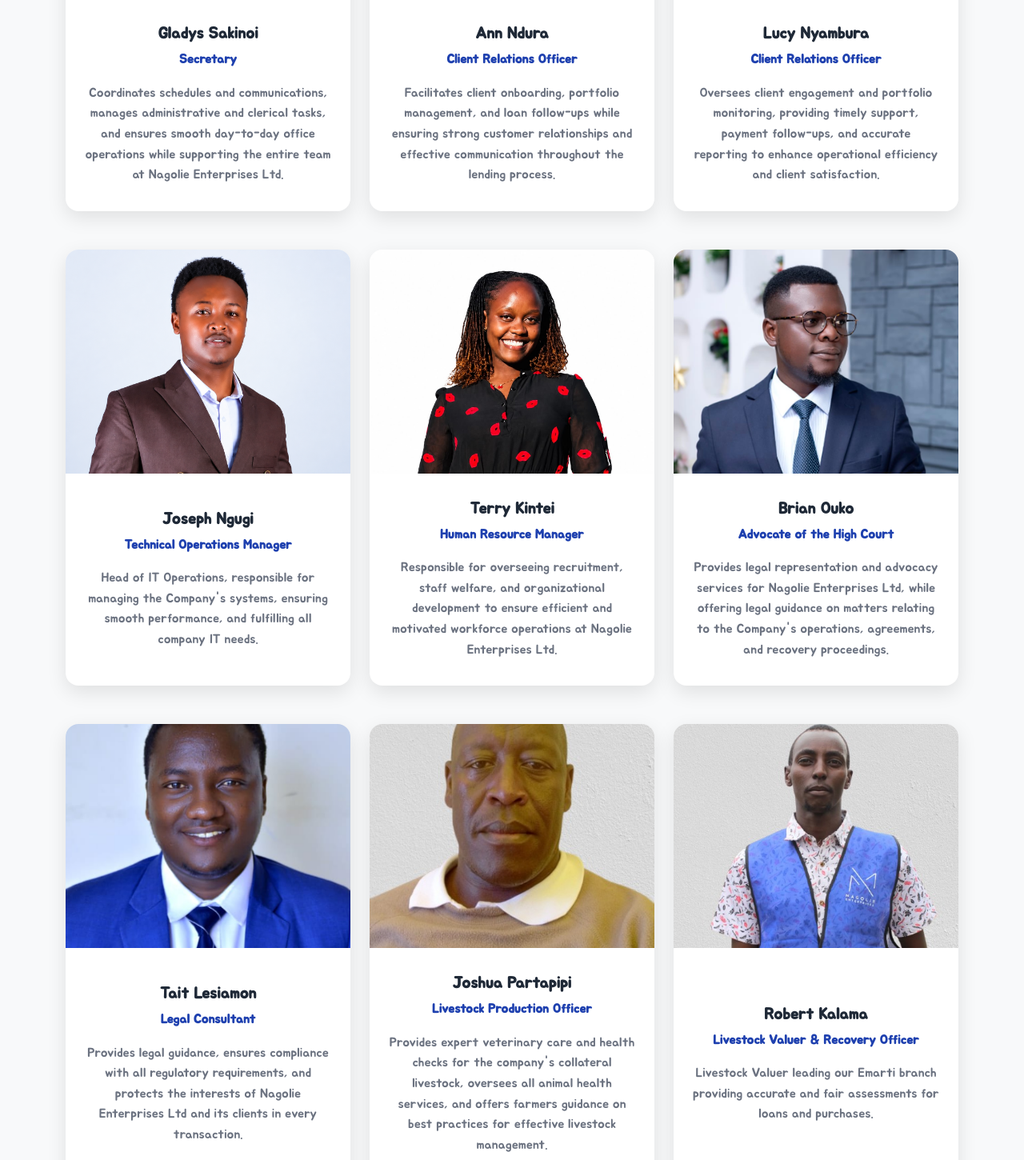
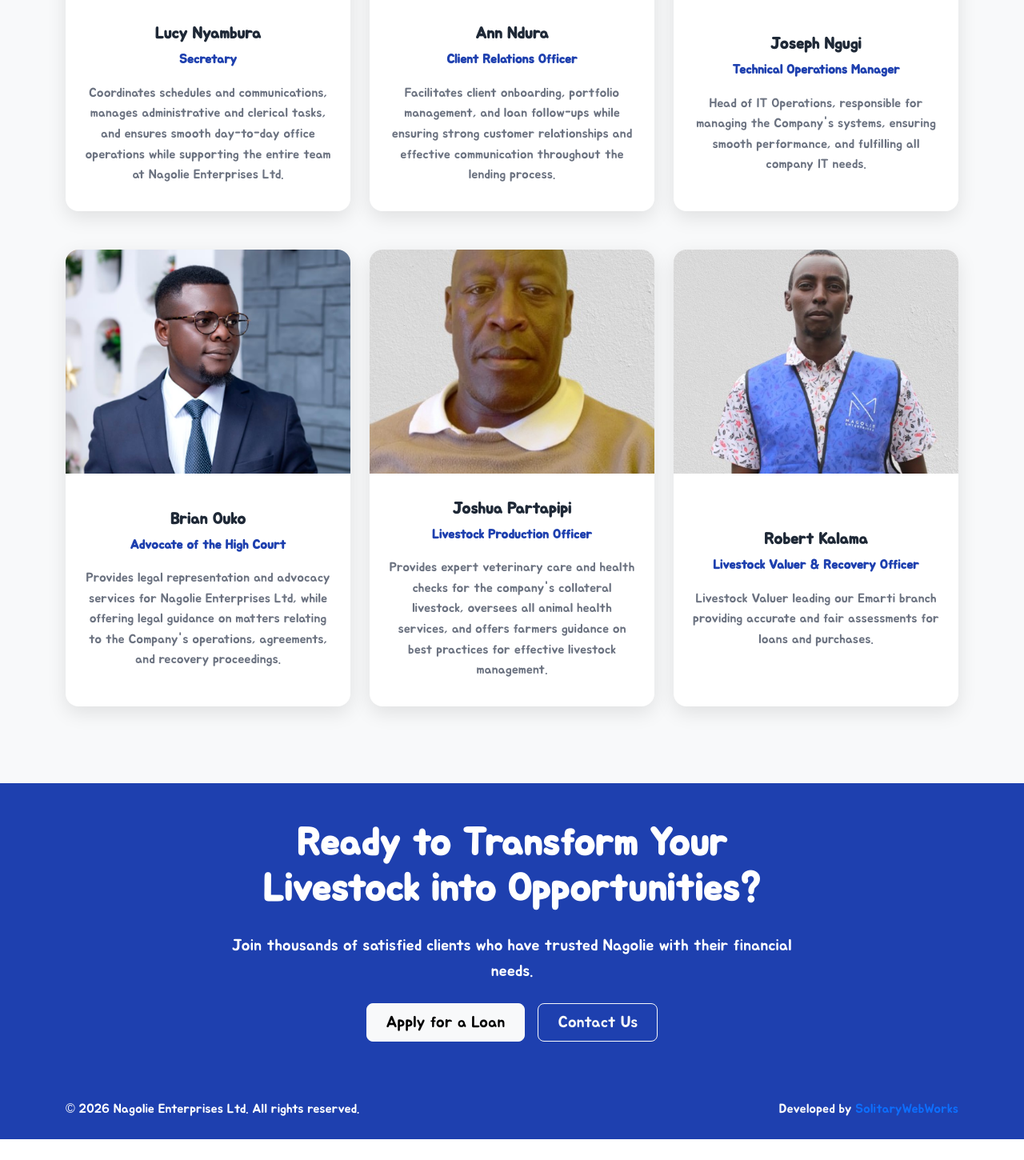
Before and after one commit to JosephNgugi254/Nagolie-project, a React (Vite) app in the folder frontend/: page /about in a window 1280 px wide. Shown: the part 2960-4410 px from the top of the page at 80% size. After the commit the page ends 4384 px from the top, so only its background shows below. Built offline with nearby package versions, Linux system fonts and the light colour scheme; no server answers.

Commit message:
updated about page

```diff
--- a/frontend/src/pages/About.jsx
+++ b/frontend/src/pages/About.jsx
@@ -124,12 +124,12 @@ function About() {
       email: "georgemarite@gmail.com"
     },
     {
-      name: "Gladys Sakinoi",
+      name: "Lucy Nyambura",
       role: "Secretary",
       bio: "Coordinates schedules and communications, manages administrative and clerical tasks, and ensures smooth day-to-day office operations while supporting the entire team at Nagolie Enterprises Ltd.",
-      image: "/Glado.png",
-      whatsapp: "https://wa.me/0727635515",
-      email: "sakinoigladys@gmail.com"
+      image: "/lucy-nyambura.png",
+      whatsapp: "https://wa.me/0706411713",
+      email: "lucienyambura19@gmail.com"
     },
     {
       name: "Ann Ndura",
@@ -138,14 +138,6 @@ function About() {
       image: "/ann-ndura.png",
       whatsapp: "https://wa.me/0727320067",
       email: "ndurah67@gmail.com"
-    },
-    {
-      name: "Lucy Nyambura",
-      role: "Client Relations Officer",
-      bio: "Oversees client engagement and portfolio monitoring, providing timely support, payment follow-ups, and accurate reporting to enhance operational efficiency and client satisfaction.",
-      image: "/lucy-nyambura.png",
-      whatsapp: "https://wa.me/0706411713",
-      email: "lucienyambura19@gmail.com"
     },
     {
       name: "Joseph Ngugi",
@@ -157,14 +149,6 @@ function About() {
       linkedin: "www.linkedin.com/in/joseph-ngugi-2a78991b7"
     },
     {
-      name: "Terry Kintei",
-      role: "Human Resource Manager",
-      bio: "Responsible for overseeing recruitment, staff welfare, and organizational development to ensure efficient and motivated workforce operations at Nagolie Enterprises Ltd.",
-      image: "./Terry.png",
-      whatsapp: "https://wa.me/24717167762",
-      email: "terrykintei02@gmail.com"
-    },
-    {
       name: "Brian Ouko",
       role: "Advocate of the High Court",
       bio: "Provides legal representation and advocacy services for Nagolie Enterprises Ltd, while offering legal guidance on matters relating to the Company's operations, agreements, and recovery proceedings.",
@@ -172,14 +156,6 @@ function About() {
       whatsapp: "https://wa.me/0716527642",
       email: "brianouko.m.m@gmail.com",
       linkedin: "https://www.linkedin.com/in/brian-ouko-942230176/"
-    },
-    {
-      name: "Tait Lesiamon",
-      role: "Legal Consultant",
-      bio: "Provides legal guidance, ensures compliance with all regulatory requirements, and protects the interests of Nagolie Enterprises Ltd and its clients in every transaction.",
-      image: "/Timothy.png",
-      whatsapp: "https://wa.me/0725700487",
-      email: ""
     },
     {
       name: "Joshua Partapipi",
```
